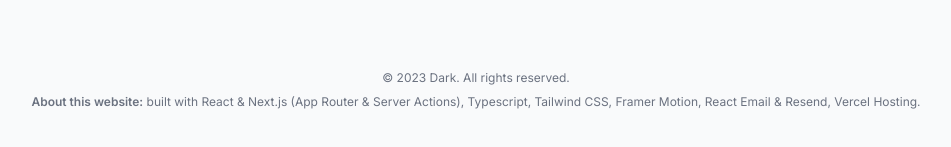
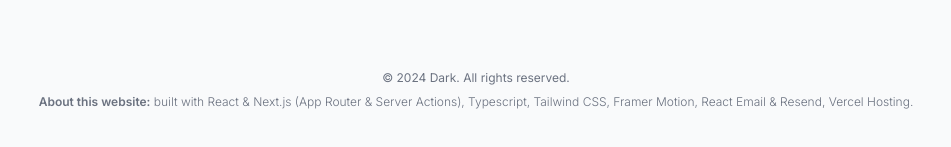
Before and after one commit to DarKS4ys/portfolio, a Next.js app: page / in a window 1280 px wide. Shown: the part 4727-4874 px from the top of the page, without its empty margins (164-1115 px from the left). Built offline with nearby package versions, Linux system fonts and the light colour scheme; no server answers.

Commit message:
fix intersection observer

```diff
--- a/components/Cards.tsx
+++ b/components/Cards.tsx
@@ -19,7 +19,7 @@ const fadeInAnimationVariants = {
 };
 
 export default function Cards() {
-  const { ref } = useSectionInView('Services', 0.65);
+  const { ref } = useSectionInView('Services', 0.35);
 
   return (
     <motion.div
--- a/components/Footer.tsx
+++ b/components/Footer.tsx
@@ -4,9 +4,9 @@ export default function Footer() {
   return (
     <footer className='mb-10 px-4 text-center text-gray-500'>
         <small className='mb-2 block text-xs'>
-            &copy; 2023 Dark. All rights reserved.
+            &copy; 2024 Dark. All rights reserved.
         </small>
-        <p className='text-xs'>
+        <p className='text-xs font-light'>
             <span className='font-semibold'>About this website:</span> built with React & Next.js (App Router & Server Actions), Typescript, Tailwind CSS, Framer Motion, React Email & Resend, Vercel Hosting.
         </p>
     </footer>
--- a/components/Projects.tsx
+++ b/components/Projects.tsx
@@ -8,7 +8,7 @@ import Project from './Project';
 import { useSectionInView } from '@/lib/hooks';
 
 export default function Projects() {
-  const { ref } = useSectionInView('Projects', 0.2);
+  const { ref } = useSectionInView('Projects', 0.4);
   return (
     <motion.section
       ref={ref}
```
